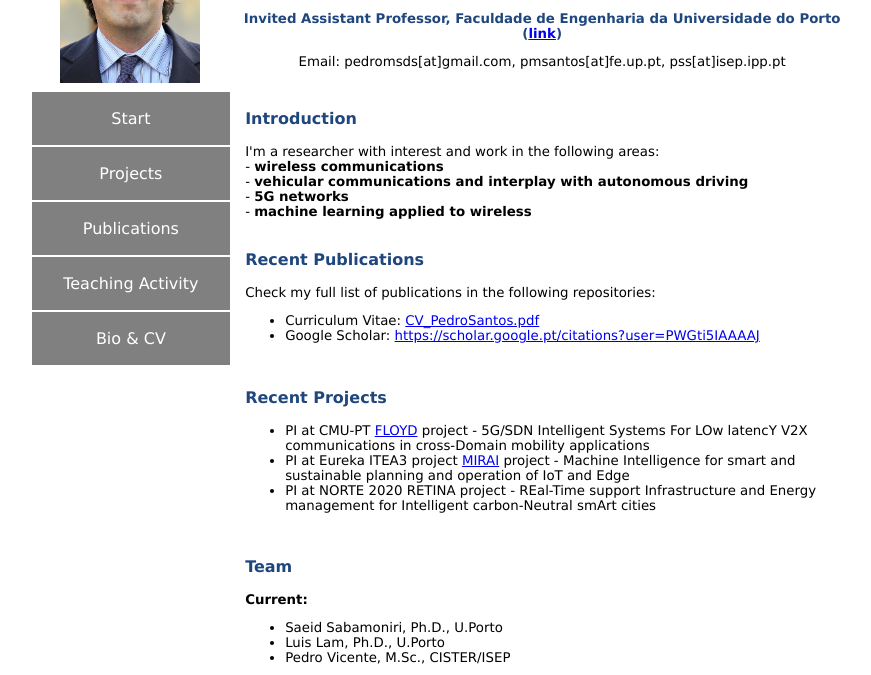
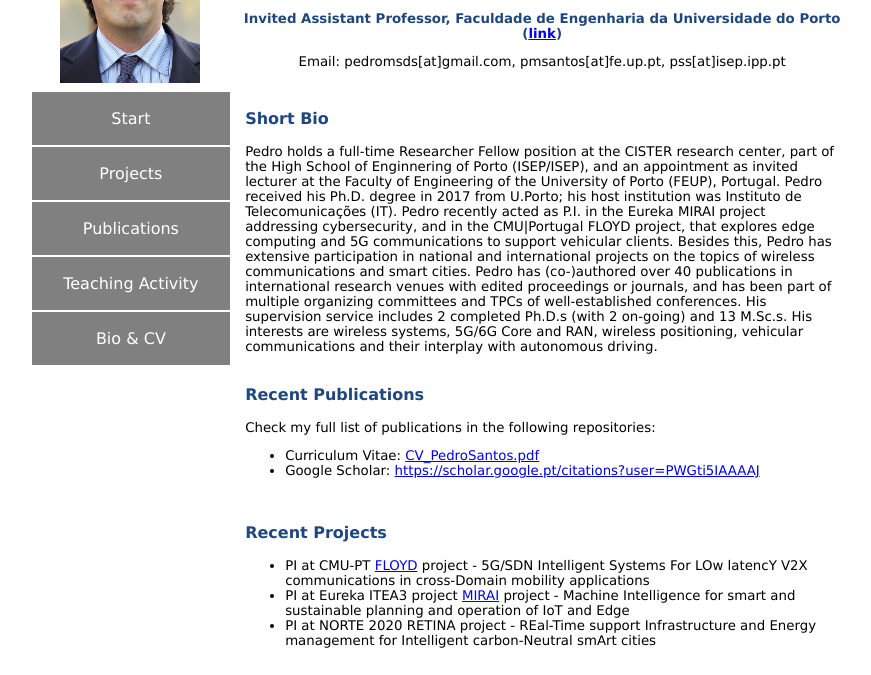
Before and after one commit to pmssantos/pmssantos.github.io, a plain HTML site: page index.html in a window 1280 px wide. Shown: the part 115-790 px from the top of the page, without its empty margins (204-1075 px from the left). Drawn offline with nearby package versions, Linux system fonts and the light colour scheme; a script that the page names is missing.

Commit message:
Updated bio in index.html

```diff
--- a/index.html
+++ b/index.html
@@ -56,12 +56,14 @@
 			<tr>
 				<td colspan="1" style="width:600px">
 	<!--%%%%%%%% START CODE HERE %%%%%%%%-->
-<p id ='subtitletext'>Introduction</p>
-I'm a researcher with interest and work in the following areas:</br>
+<p id ='subtitletext'>Short Bio</p>
+<!--I'm a researcher with interest and work in the following areas:</br>
 - <b>wireless communications</b></br>
 - <b>vehicular communications and interplay with autonomous driving</b></br>
 - <b>5G networks</b></br>
-- <b>machine learning applied to wireless</b></br><br>
+- <b>machine learning applied to wireless</b></br><br-->
+
+Pedro holds a full-time Researcher Fellow position at the CISTER research center, part of the High School of Enginnering of Porto (ISEP/ISEP), and an appointment as invited lecturer at the Faculty of Engineering of the University of Porto (FEUP), Portugal. Pedro received his Ph.D. degree in 2017 from U.Porto; his host institution was Instituto de Telecomunicações (IT). Pedro recently acted as P.I. in the Eureka MIRAI project addressing cybersecurity, and in the CMU|Portugal FLOYD project, that explores edge computing and 5G communications to support vehicular clients. Besides this, Pedro has extensive participation in national and international projects on the topics of wireless communications and smart cities. Pedro has (co-)authored over 40 publications in international research venues with edited proceedings or journals, and has been part of multiple organizing committees and TPCs of well-established conferences. His supervision service includes 2 completed Ph.D.s (with 2 on-going) and 13 M.Sc.s. His interests are wireless systems, 5G/6G Core and RAN, wireless positioning, vehicular communications and their interplay with autonomous driving.</br></br>
 
 <p id ='subtitletext'>Recent Publications</p>
 
```
Also changed, not shown: research.html (+1 -1 lines), src/body_index.html (+5 -3 lines).
